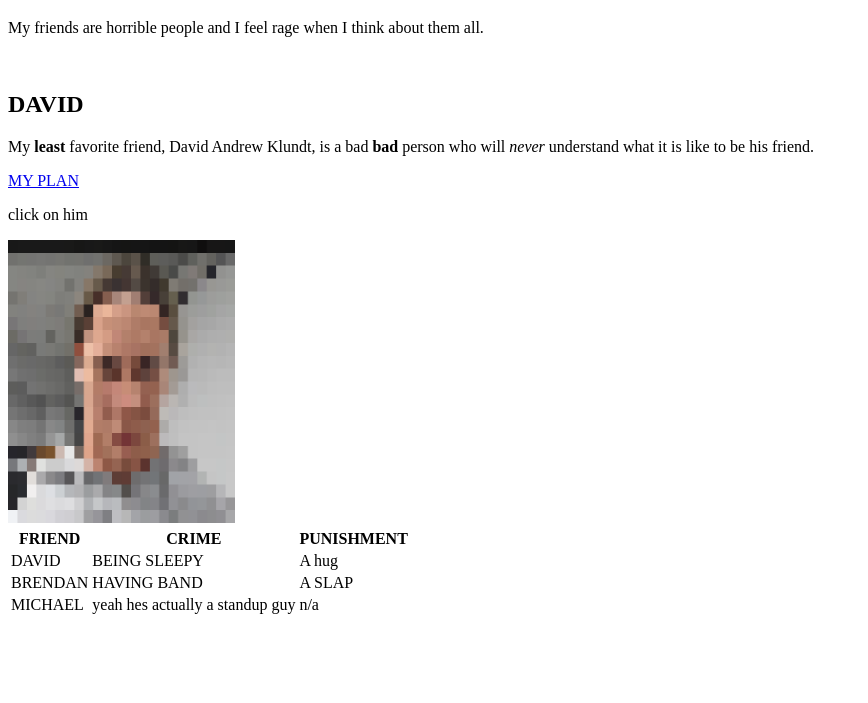
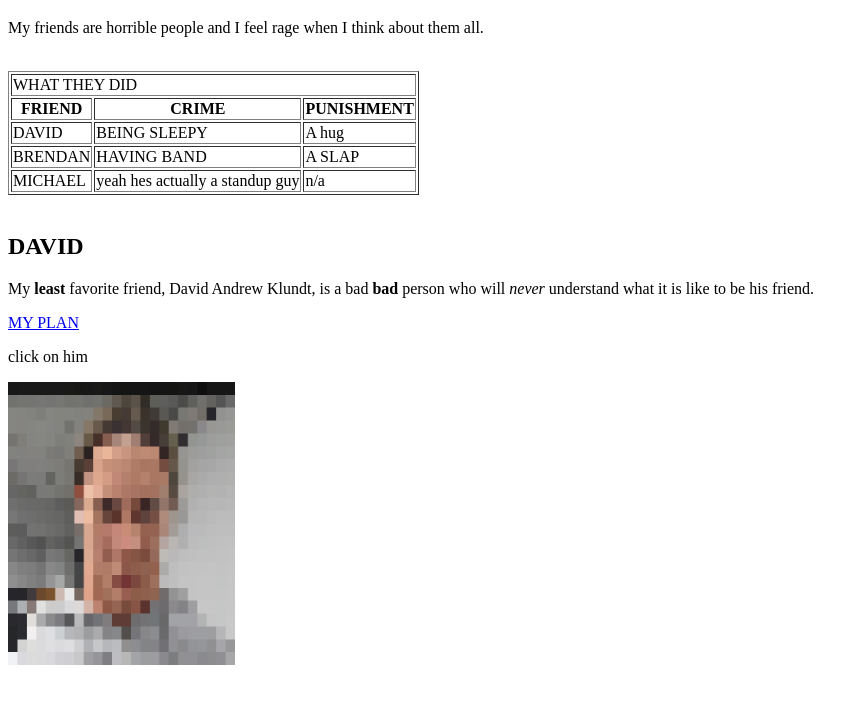
Before and after one commit to graysmal/html_1, a plain HTML site: page index.html in a window 1280 px wide. Shown: the part 87-790 px from the top of the page, without its empty margins (0-868 px from the left). Drawn offline with Linux system fonts and the light colour scheme.

Commit message:
Reorganized page and added border to table

```diff
--- a/index.html
+++ b/index.html
@@ -12,13 +12,10 @@ table, th, td {
     <h1>I JUST HATE THEM SO MUCH</h1>
     <p>My friends are horrible people and I feel rage when I think about them all.</p>
     <br>
-    <h2>DAVID</h2>
-    <p>My <strong>least</strong> favorite friend, David Andrew Klundt, is a bad <strong>bad</strong> person who will <em>never</em> understand what it is like to be his friend.</p>
-    <a href="https://www.wikihow.com/Politely-Stop-Being-Friends-With-Someone">MY PLAN</a>
-    <br>
-    <p>click on him</p>
-    <a href="https://www.wikihow.com/Relationships/Am-I-Gay-Quiz"><img src="img/andrew.png" alt="andrews stupid pixelated face" width="227" height="283"></a>
-    <table>
+    <table border="1">
+        <tr>
+            <td colspan="3">WHAT THEY DID</td>
+        </tr>
         <tr>
             <th>FRIEND</th>
             <th>CRIME</th>
@@ -40,5 +37,13 @@ table, th, td {
             <td>n/a</td>
         </tr>
     </table>
+    <br>
+    <h2>DAVID</h2>
+    <p>My <strong>least</strong> favorite friend, David Andrew Klundt, is a bad <strong>bad</strong> person who will <em>never</em> understand what it is like to be his friend.</p>
+    <a href="https://www.wikihow.com/Politely-Stop-Being-Friends-With-Someone">MY PLAN</a>
+    <br>
+    <p>click on him</p>
+    <a href="https://www.wikihow.com/Relationships/Am-I-Gay-Quiz"><img src="img/andrew.png" alt="andrews stupid pixelated face" width="227" height="283"></a>
+
 </body>
 </html>
```
